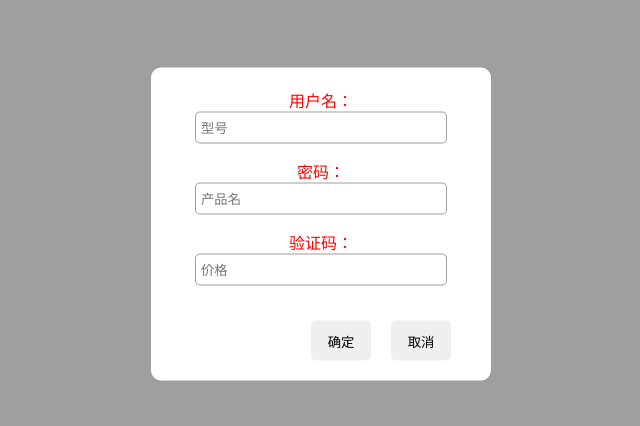
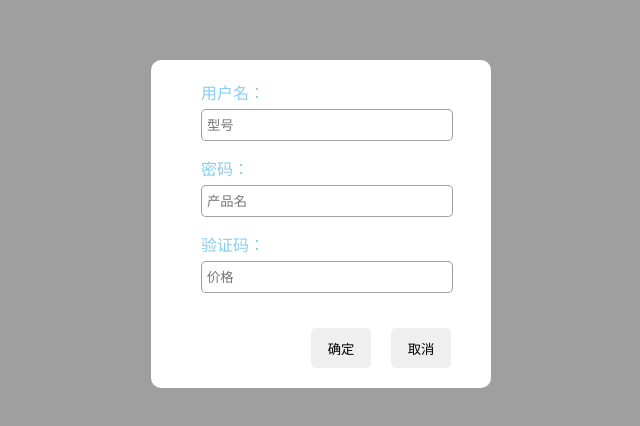
Before and after one commit to Mario-Marion/create-read-update-delete, a Vue app: page / in a window 1280 px wide. Shown: the part 176-602 px from the top of the page, without its empty margins (319-959 px from the left). Built offline with nearby package versions, Linux system fonts and the light colour scheme.

Commit message:
Add files via upload

```diff
--- a/src/App.vue
+++ b/src/App.vue
@@ -16,7 +16,6 @@ html,body {
   font-family: 'Avenir', Helvetica, Arial, sans-serif;
   -webkit-font-smoothing: antialiased;
   -moz-osx-font-smoothing: grayscale;
-  text-align: center;
   color: #2c3e50;
   height: 100%;
 }
--- a/src/components/Popout.vue
+++ b/src/components/Popout.vue
@@ -1,15 +1,12 @@
 <template>
     <article>
       <div class="addAlert">
-        <slot name="username"></slot>
         <!-- <input type="text" placeholder="型号" v-model="skuVal"> -->
-        <input type="text" placeholder="型号">
-        <slot name="password"></slot>
+        <p><slot name="username"></slot><input type="text" placeholder="型号"></p>
         <!-- <input type="text" placeholder="产品名" v-model="nameVal"> -->
-        <input type="text" placeholder="产品名">
-        <slot name="verify"></slot>
+        <p><slot name="password"></slot><input type="text" placeholder="产品名"></p>
         <!-- <input type="text" placeholder="价格" v-model="priceVal"> -->
-        <input type="text" placeholder="价格">
+        <p><slot name="verify"></slot><input type="text" placeholder="价格"><p>
         <div class="button">
           <input type="button" value="确定" @click="increase()">
           <input type="button" value="取消" @click="addShow()">
@@ -45,15 +42,16 @@
     align-items: center;
     justify-content: center;
   }
-  .addAlert>input[type="text"] {
-    width: 80%;
+  .addAlert>p {width: 80%;}
+  .addAlert>p>input[type="text"] {
+    width: 100%;
     height: 20px;
     padding: 5px;
     margin-bottom: 15px;
     border: 1px solid #00000060;
     border-radius: 5px;
   }
-  .addAlert>input[type="text"]:focus {
+  .addAlert>p>input[type="text"]:focus {
     outline: 0;
     box-shadow: 0px 0px 0px 1px black;
   }
--- a/src/views/login.vue
+++ b/src/views/login.vue
@@ -1,8 +1,8 @@
 <template>
 <popout>
-    <p slot="username">用户名：</p>
-    <p slot="password">密码：</p>
-    <p slot="verify">验证码：</p>
+    <p class="p" slot="username">用户名：</p>
+    <p class="p" slot="password">密码：</p>
+    <p class="p" slot="verify">验证码：</p>
 </popout>
 </template>
 <script>
@@ -18,7 +18,8 @@ export default {
 }
 </script>
 <style scoped>
-    p {
-        color: red;
+    .p {
+        color: skyblue;
+        margin-bottom: 5px;
     }
 </style>
```
